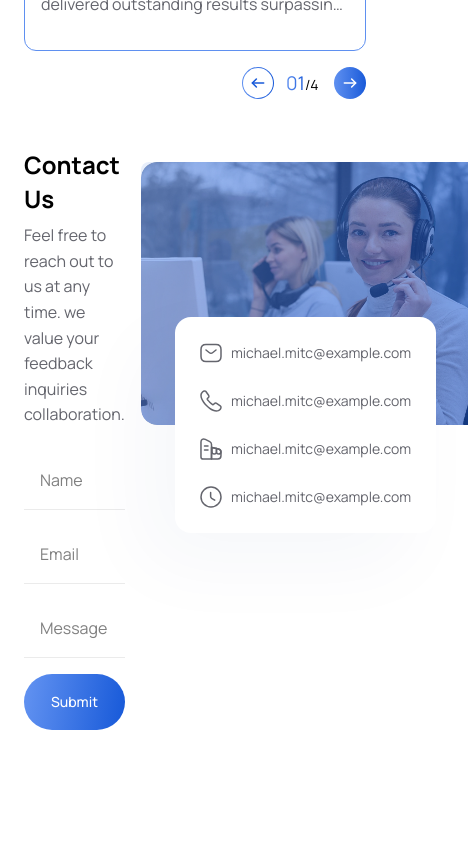
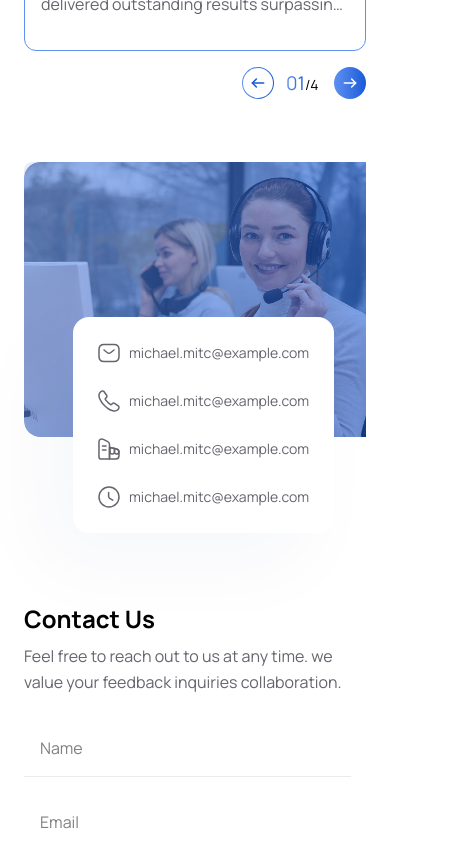
Before and after one commit to MdMuzahid07/WebWhiz, a Next.js app: page / in a window 390 px wide. Shown: the part 4080-4924 px from the top of the page, 468 px wide, since content can reach past the window. Before the commit the page ends 4852 px from the top, so only its background shows below. Built offline with nearby package versions, Linux system fonts and the light colour scheme.

Commit message:
contact us section mobile responsived also

```diff
--- a/src/components/main/home/ContactUs.tsx
+++ b/src/components/main/home/ContactUs.tsx
@@ -4,7 +4,7 @@ export default function ContactUs() {
     return (
         <section className="max-w-[1440px] mx-auto bg-background py-[42px] lg:pb-[76px]">
             <div className="pl-[24px] pr-[24px] sm:pl-[32px] sm:pr-[32px] lg:pl-[150px] lg:pr-[0px]">
-                <div className="flex gap-[16px] sm:gap-[24px] lg:gap-[80px]">
+                <div className="flex flex-col-reverse sm:flex-row gap-[16px] sm:gap-[24px] lg:gap-[80px]">
                     <div className="w-full lg:max-w-[456px] mt-[25px]">
                         <h1 className="mb-[8px] lg:mb-[12px]  text-[24px] sm:text-[28px] lg:text-[40px] font-bold leading-[140%] ">
                             Contact Us
@@ -47,15 +47,15 @@ export default function ContactUs() {
 
                     </div>
 
-                    <div className="w-full lg:max-w-[756px]  mt-[39px]">
+                    <div className="w-full lg:max-w-[756px]  mt-[39px] mb-[124px] sm:mb-[0px]">
                         <div className="relative flex justify-end">
 
 
-                            <div className="relative">
+                            <div className="relative w-full sm:w-fit">
 
                                 <div className="w-[55px] lg:w-[117px] h-[55px] lg:h-[117px] rounded-[8px] bg-[rgba(24,90,217,0.10)] absolute z-0 top-0 left-0 sm:-ml-[15px] lg:-ml-[40px] sm:-mt-[24px] lg:-mt-[40px]"></div>
 
-                                <figure className="w-[327px] xl:w-[590px] h-[263px] xl:h-[475px] rounded-l-[16px] overflow-hidden relative">
+                                <figure className="w-full sm:w-[327px] xl:w-[590px] sm:h-[263px] xl:h-[475px] rounded-l-[16px] overflow-hidden relative">
 
                                     <Image
                                         src="/images/home/contact-us-section/customer-support-image.png"
```
